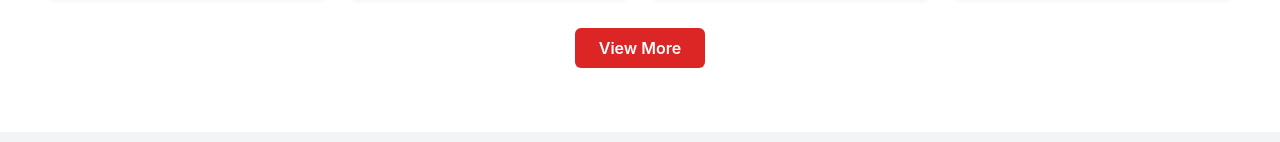
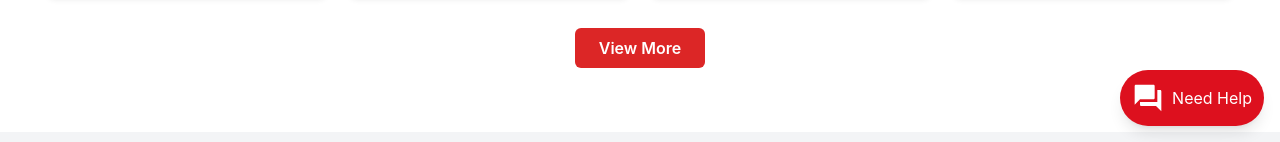
Before and after one commit to Pofrzyzz/FSDPWisdomNet, a React (Create React App) app: page / in a window 1280 px wide. Shown: the part 658-800 px from the top of the page. Built offline with nearby package versions, Linux system fonts and the light colour scheme; a web font is replaced by a local one.

Commit message:
ChatbotFE
Implemented Chatbot component
Integrate chatbot component into homepage/help&support.js

```diff
--- /dev/null
+++ b/src/components/chatbot.js
@@ -0,0 +1,44 @@
+// src/components/Chatbot.js
+import React, { useState } from 'react';
+import chatbotIcon from '../images/chatbot.svg';
+
+function Chatbot() {
+  const [isChatOpen, setIsChatOpen] = useState(false);
+
+  return (
+    <div className="fixed bottom-4 right-4 z-50">
+      {isChatOpen ? (
+        <div className="bg-white shadow-lg rounded-lg" style={{ width: '375.38px', height: '578px' }}>
+          <div className="flex justify-between items-center bg-[#DD101E] text-white rounded-t-lg" style={{ height: '106px', width: '375.33px' }}>
+            <div className="flex items-center p-4">
+              <img src={chatbotIcon} alt="Chatbot Icon" className="w-8 h-8 mr-2" />
+              <div>
+                <h2 className="text-lg font-bold">Need help?</h2>
+                <p className="text-sm">Our chatbot is here to assist with your Personal Banking enquiries.</p>
+              </div>
+            </div>
+            <button
+              className="text-white hover:text-gray-200 text-2xl font-bold p-4"
+              onClick={() => setIsChatOpen(false)}
+            >
+              &#x2212;
+            </button>
+          </div>
+          <div className="p-4">
+            <p className="text-sm text-gray-600">Chat interface content goes here...</p>
+          </div>
+        </div>
+      ) : (
+        <button
+          className="flex items-center bg-[#DD101E] text-white p-3 rounded-full shadow-lg hover:bg-[#C00E1A] transition-colors"
+          onClick={() => setIsChatOpen(true)}
+        >
+          <img src={chatbotIcon} alt="Chatbot Icon" className="w-8 h-8 mr-2" />
+          <span>Need Help</span>
+        </button>
+      )}
+    </div>
+  );
+}
+
+export default Chatbot;
--- a/src/pages/help&support.js
+++ b/src/pages/help&support.js
@@ -5,6 +5,7 @@ import ContactBooking from '../components/contactbooking';
 import Footer from '../components/footer';
 import Help from '../components/help';
 import search from '../images/search.svg';
+import Chatbot from '../components/chatbot';
 
 function HomePage() {
   return (
@@ -12,7 +13,7 @@ function HomePage() {
       <Navbar />
       <section className="bg-white py-16">
         <div className="container mx-auto px-6 md:px-12 text-center">
-        <h1 className="text-3xl md:text-5xl font-bold mt-28 md:mt-28">Help & Support</h1>
+          <h1 className="text-3xl md:text-5xl font-bold mt-28 md:mt-28">Help & Support</h1>
 
           {/* Search Bar */}
           <div className="relative mx-auto max-w-xl mt-6">
@@ -28,7 +29,7 @@ function HomePage() {
           </div>
 
           {/* Common FAQ Section */}
-          <CommonFaqs/>
+          <CommonFaqs />
           {/* View More Button */}
           <button className="mt-8 px-6 py-2 bg-red-600 text-white font-semibold rounded-md hover:bg-red-700 transition-colors">
             View More
@@ -43,6 +44,9 @@ function HomePage() {
       </section>
 
       <Footer />
+
+      {/* Chatbot Button and Interface */}
+      <Chatbot />
     </div>
   );
 }
```
